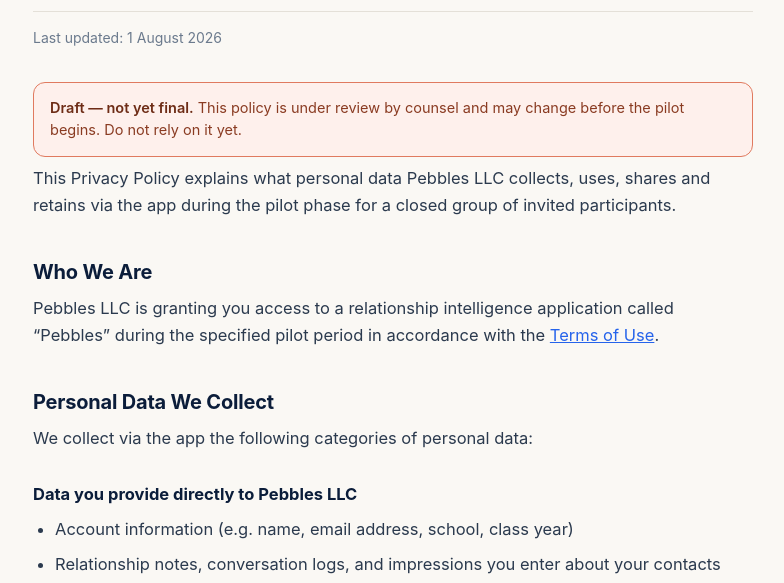
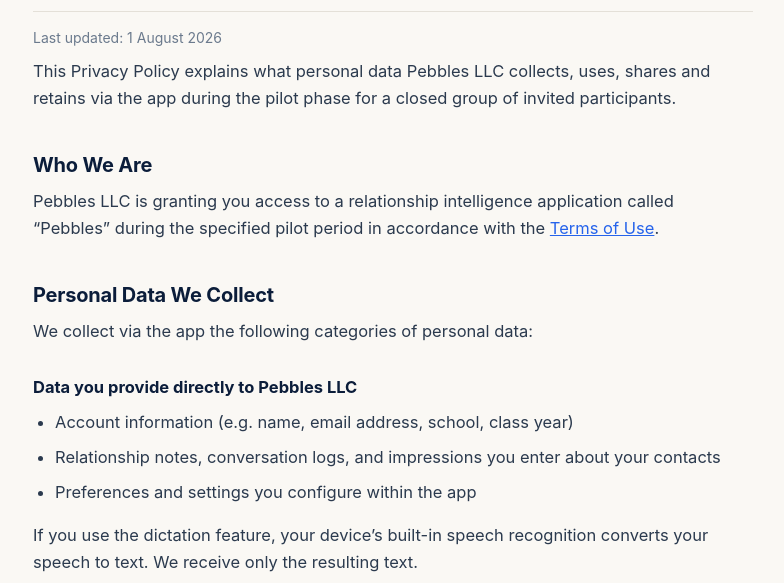
Before and after one commit to thecuriousoperator/Pebbles-legal, a plain HTML site: page privacy.html in a window 1280 px wide. Shown: the part 166-749 px from the top of the page, without its empty margins (247-1031 px from the left). Drawn offline with Linux system fonts and the light colour scheme.

Commit message:
Promote to the operative pilot documents
Adds the dictation disclosure to the Privacy Policy: the device's built-in
speech recognition converts speech to text and we receive only the text. Counsel
took the view this was unnecessary since Apple performs the processing, not the
app — which is technically correct, no audio ever reaches our systems. Included
anyway because Pebbles ships its own mic button and asks for microphone
permission in its own words, so a policy silent on the microphone is a gap a
careful reader would notice. One sentence, no chart row.

Removes the draft banners from all three pages, the .draft rule, and the noindex
meta. The source .docx footers now read "This is for pilot use only" rather than
"a draft document... not reviewed by a licensed attorney", so the banners had
become contradictory — and a live policy telling readers not to rely on it is
worse than none, given these are the terms participants are asked to accept.
noindex went with them: deliberately hiding an operative privacy policy from
search reads as evasive.

These URLs are now safe to link from the app and App Store Connect.

Co-Authored-By: Claude Opus 5 (1M context) <noreply@anthropic.com>

```diff
--- a/privacy.html
+++ b/privacy.html
@@ -3,7 +3,6 @@
 <head>
 <meta charset="utf-8">
 <meta name="viewport" content="width=device-width, initial-scale=1">
-<meta name="robots" content="noindex">
 <title>Privacy Policy — Pebbles</title>
 <link rel="stylesheet" href="style.css">
 </head>
@@ -16,12 +15,6 @@
     <p class="subtitle">Pilot Program</p>
     <p class="updated">Last updated: 1 August 2026</p>
   </header>
-
-  <!-- REMOVE this block once counsel has signed off -->
-  <div class="draft">
-    <strong>Draft — not yet final.</strong> This policy is under review by counsel
-    and may change before the pilot begins. Do not rely on it yet.
-  </div>
 
   <p>This Privacy Policy explains what personal data Pebbles LLC collects, uses,
   shares and retains via the app during the pilot phase for a closed group of
@@ -41,6 +34,8 @@
     <li>Relationship notes, conversation logs, and impressions you enter about your contacts</li>
     <li>Preferences and settings you configure within the app</li>
   </ul>
+  <p>If you use the dictation feature, your device’s built-in speech recognition
+  converts your speech to text. We receive only the resulting text.</p>
   <p>If you submit any personal data relating to other people to us, you
   represent that you have the authority to do so and to permit us to use the
   information in accordance with this Privacy Policy.</p>
@@ -263,8 +258,7 @@
   <a href="mailto:anneka@withpebbles.com">anneka@withpebbles.com</a>.</p>
 
   <footer>
-    This is a draft document for pilot use only. It has not been reviewed by a
-    licensed attorney.<br><br>
+    This is for pilot use only.<br><br>
     <a href="index.html">← All legal documents</a> · <a href="terms.html">Terms of Use</a><br>
     Pebbles LLC
   </footer>
--- a/style.css
+++ b/style.css
@@ -62,20 +62,6 @@ h1 {
   border-top: 1px solid var(--line);
 }
 
-/* ── Draft banner ─────────────────────────────
-   Remove this block, and the .draft element from each page, once counsel has
-   signed off. Until then it must be impossible to miss. */
-.draft {
-  background: var(--warn-bg);
-  border: 1.5px solid var(--warn);
-  border-radius: 12px;
-  padding: 14px 16px;
-  margin: 24px 0 8px;
-  font-size: 14.5px;
-  line-height: 1.55;
-  color: #8A3B22;
-}
-.draft strong { color: #6E2C16; }
 
 /* ── Body ─────────────────────────────────── */
 h2 {
```
Also changed, not shown: index.html (+0 -7 lines), terms.html (+1 -9 lines).
